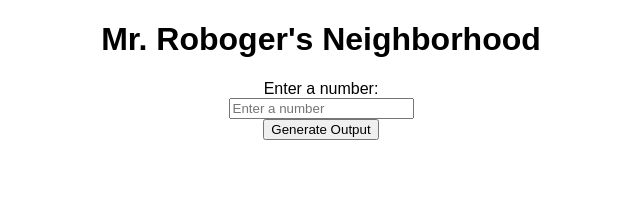
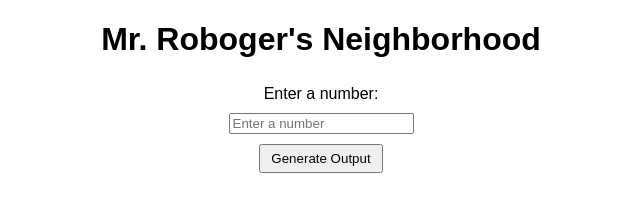
Before and after one commit to izzy503/Mr.-Robogers-Neighborhood, a plain HTML site: page index.html in a window 1280 px wide. Shown: the whole page, without its empty margins (319-959 px from the left). Drawn offline with Linux system fonts and the light colour scheme.

Commit message:
completed css code this will make css portion run correctly in html

```diff
--- a/css/styles.css
+++ b/css/styles.css
@@ -10,3 +10,17 @@ body {
     align-items: center;
     margin-top: 20px;
 }
+
+label,
+input,
+button {
+    margin: 5px;
+}
+
+button {
+    padding: 5px 10px;
+}
+
+#output {
+    margin-top: 20px;
+}
```
